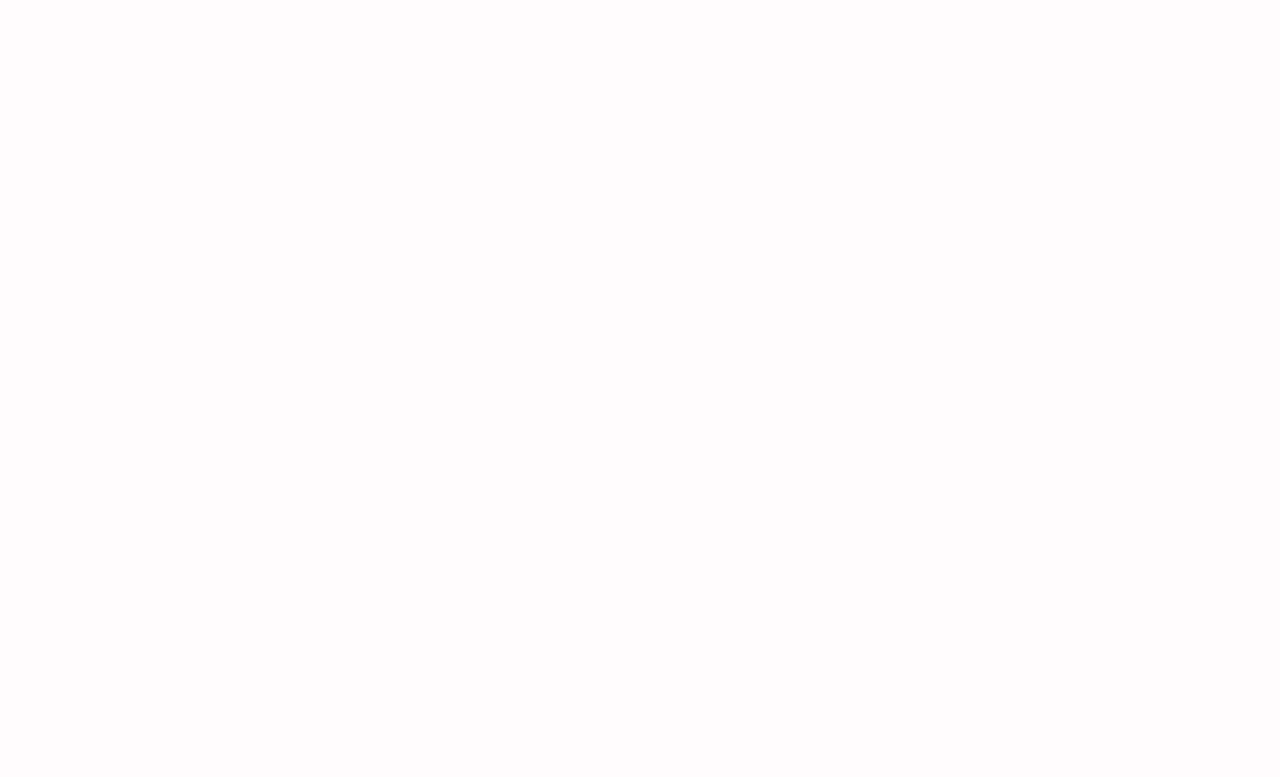
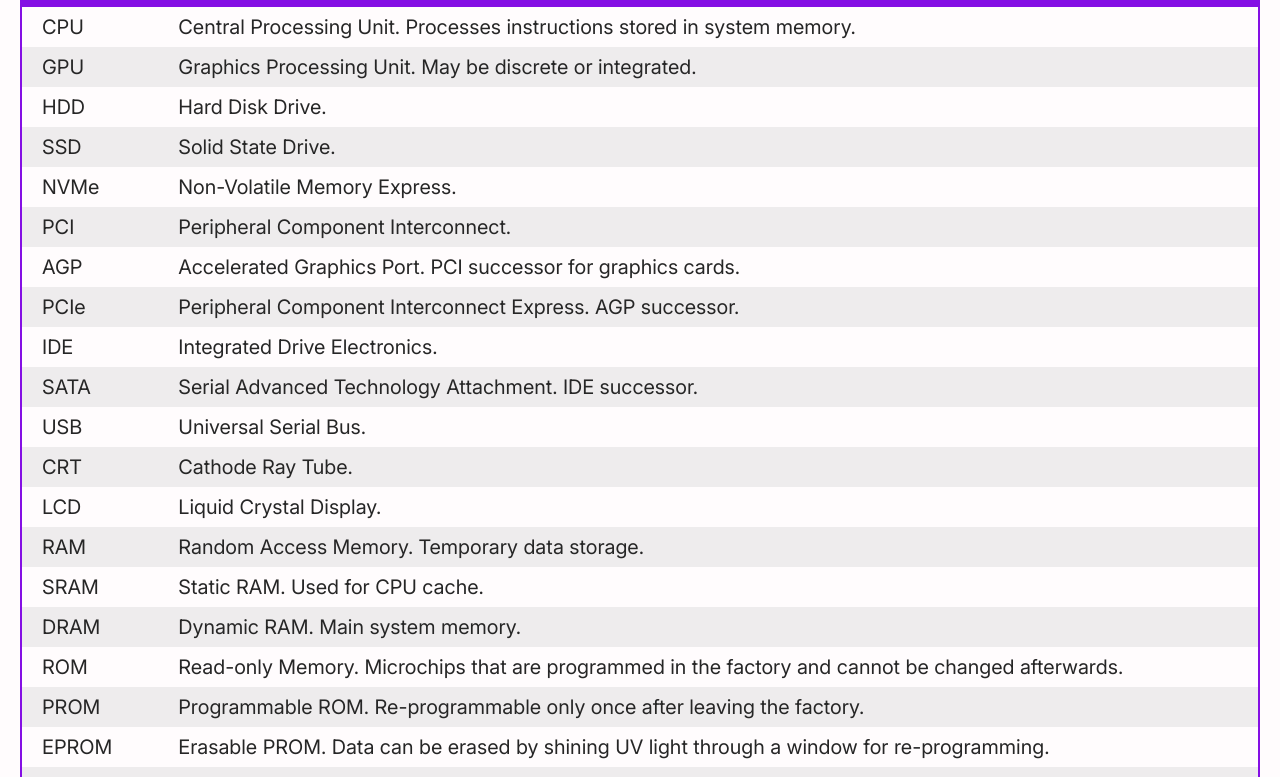
Before and after one commit to Christopher-Cannon/computer-systems-knowledge-base, a Vue app: page /glossary in a window 1280 px wide. Shown: the part 689-1466 px from the top of the page. Before the commit the page ends 800 px from the top, so only its background shows below. Built offline with nearby package versions, Linux system fonts and the light colour scheme.

Commit message:
Add hardware glossary

```diff
--- a/src/components/common/Table.vue
+++ b/src/components/common/Table.vue
@@ -19,6 +19,7 @@
                     <td
                         v-for="value in row"
                         :class="props.monospaced ? `monospaced` : ``"
+                        :style="props.leftAligned ? `text-align: left` : ``"
                     >
                         {{ value }}
                     </td>
@@ -38,6 +39,10 @@ const props = defineProps({
     },
     annotations: {
         type: [String],
+        required: false,
+    },
+    leftAligned: {
+        type: Boolean,
         required: false,
     },
     fixed: {
@@ -91,7 +96,7 @@ th {
 
 th,
 td {
-    padding: 0.25rem 0.5rem;
+    padding: 0.25rem 1rem;
     text-align: center;
 }
 
--- a/src/pages/Glossary.vue
+++ b/src/pages/Glossary.vue
@@ -2,6 +2,7 @@
 import MainHeading from "../components/common/MainHeading.vue";
 import MinorHeading from "../components/common/MinorHeading.vue";
 import PrevNextNav from "../components/common/PrevNextNav.vue";
+import Table from "../components/common/Table.vue";
 
 const prevNextNavData = {
     prevHref: "/logical-operations",
@@ -9,6 +10,103 @@ const prevNextNavData = {
     nextHref: "/links",
     nextLabel: "Links",
 };
+
+const hardwareGlossary = [
+    {
+        Term: "CPU",
+        Description:
+            "Central Processing Unit. Processes instructions stored in system memory.",
+    },
+    {
+        Term: "GPU",
+        Description: "Graphics Processing Unit. May be discrete or integrated.",
+    },
+    {
+        Term: "HDD",
+        Description: "Hard Disk Drive.",
+    },
+    {
+        Term: "SSD",
+        Description: "Solid State Drive.",
+    },
+    {
+        Term: "NVMe",
+        Description: "Non-Volatile Memory Express.",
+    },
+    {
+        Term: "PCI",
+        Description: "Peripheral Component Interconnect.",
+    },
+    {
+        Term: "AGP",
+        Description:
+            "Accelerated Graphics Port. PCI successor for graphics cards.",
+    },
+    {
+        Term: "PCIe",
+        Description:
+            "Peripheral Component Interconnect Express. AGP successor.",
+    },
+    {
+        Term: "IDE",
+        Description: "Integrated Drive Electronics.",
+    },
+    {
+        Term: "SATA",
+        Description: "Serial Advanced Technology Attachment. IDE successor.",
+    },
+    {
+        Term: "USB",
+        Description: "Universal Serial Bus.",
+    },
+    {
+        Term: "CRT",
+        Description: "Cathode Ray Tube.",
+    },
+    {
+        Term: "LCD",
+        Description: "Liquid Crystal Display.",
+    },
+    {
+        Term: "RAM",
+        Description: "Random Access Memory. Temporary data storage.",
+    },
+    {
+        Term: "SRAM",
+        Description: "Static RAM. Used for CPU cache.",
+    },
+    {
+        Term: "DRAM",
+        Description: "Dynamic RAM. Main system memory.",
+    },
+    {
+        Term: "ROM",
+        Description:
+            "Read-only Memory. Microchips that are programmed in the factory and cannot be changed afterwards.",
+    },
+    {
+        Term: "PROM",
+        Description:
+            "Programmable ROM. Re-programmable only once after leaving the factory.",
+    },
+    {
+        Term: "EPROM",
+        Description:
+            "Erasable PROM. Data can be erased by shining UV light through a window for re-programming.",
+    },
+    {
+        Term: "EEPROM",
+        Description:
+            "Electronically Erasable ROM. Data can be erased electronically for re-programming.",
+    },
+];
+
+const softwareGlossary = [
+    {
+        Term: "",
+        Description: "",
+    },
+];
 </script>
 
 <template>
@@ -17,6 +115,14 @@ const prevNextNavData = {
 
         <MainHeading>Glossary</MainHeading>
 
+        <MinorHeading>Hardware</MinorHeading>
+
+        <Table :data="hardwareGlossary" leftAligned />
+
+        <MinorHeading>Software</MinorHeading>
+
+        <Table :data="softwareGlossary" leftAligned />
+
         <PrevNextNav :data="prevNextNavData" />
     </section>
 </template>
```
